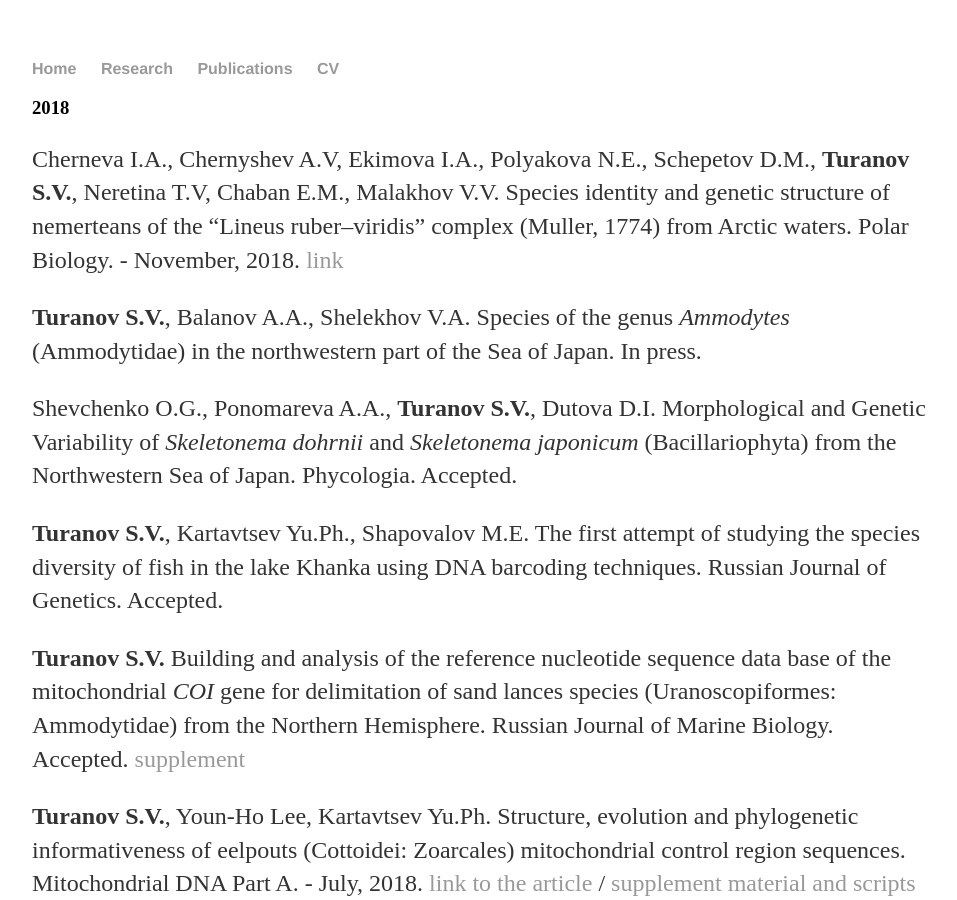
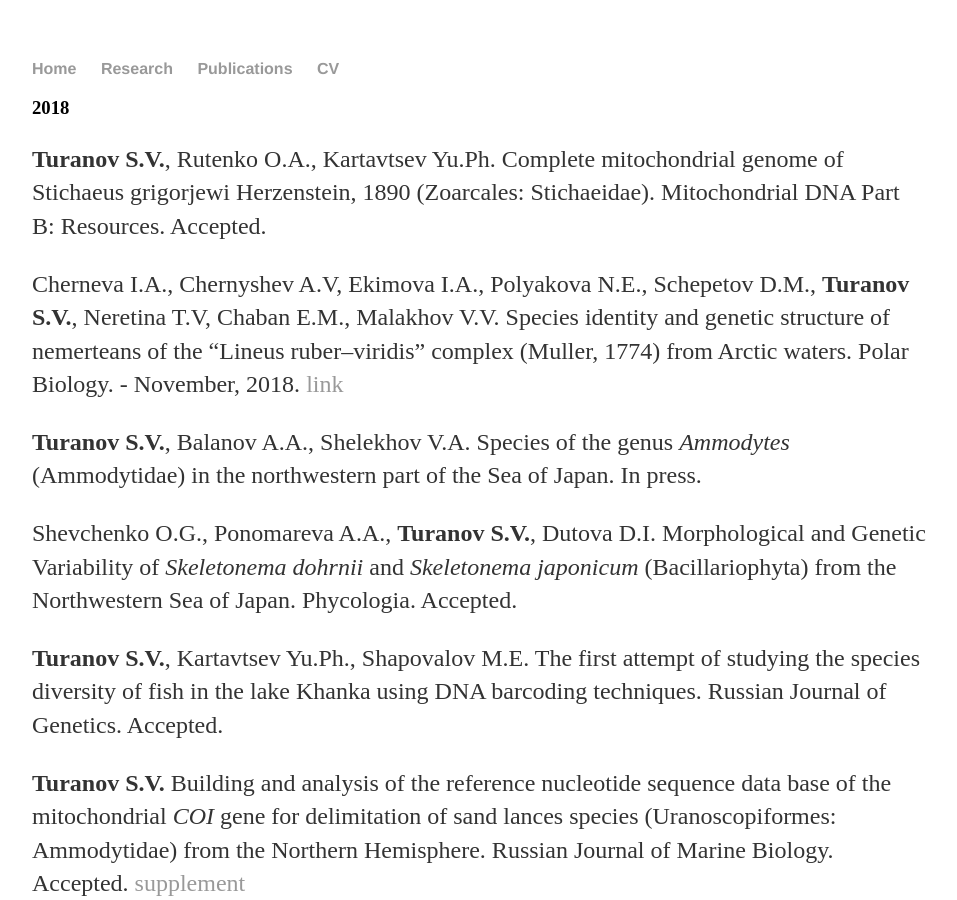
Before and after one commit to Sturcoal/Sturcoal.github.io, a Jekyll site: the page built from Publications.html, in a window 1280 px wide and 900 px high. Shown: the whole window, without its empty margins (160-1117 px from the left). Built offline with Jekyll 4.4.1, drawn with Linux system fonts in a browser that asks for light colours.

Commit message:
Update Publications.html

```diff
--- a/Publications.html
+++ b/Publications.html
@@ -4,6 +4,7 @@ title: Sergei Turanov
 ---
 <div class="blurb">
 	<h3>2018</h3>
+	<p><b>Turanov S.V.</b>, Rutenko O.A., Kartavtsev Yu.Ph. Complete mitochondrial genome of Stichaeus grigorjewi Herzenstein, 1890 (Zoarcales: Stichaeidae). Mitochondrial DNA Part B: Resources. Accepted. <p>
 	<p>Cherneva I.A., Chernyshev A.V, Ekimova I.A., Polyakova N.E., Schepetov D.M., <b>Turanov S.V.</b>, Neretina T.V, Chaban E.M., Malakhov V.V. Species identity and genetic structure of nemerteans of the “Lineus ruber–viridis” complex (Muller, 1774) from Arctic waters. Polar Biology. - November, 2018. <a href="https://link.springer.com/article/10.1007%2Fs00300-018-2438-7">link</a><p>
 	<p><b>Turanov S.V.</b>, Balanov A.A., Shelekhov V.A. Species of the genus <i>Ammodytes</i> (Ammodytidae) in the northwestern part of the Sea of Japan. In press. <p>
 	<p>Shevchenko O.G., Ponomareva A.A., <b>Turanov S.V.</b>, Dutova D.I. Morphological and Genetic Variability of <i>Skeletonema dohrnii</i> and <i>Skeletonema japonicum</i> (Bacillariophyta) from the Northwestern Sea of Japan. Phycologia. Accepted. <p>
```
